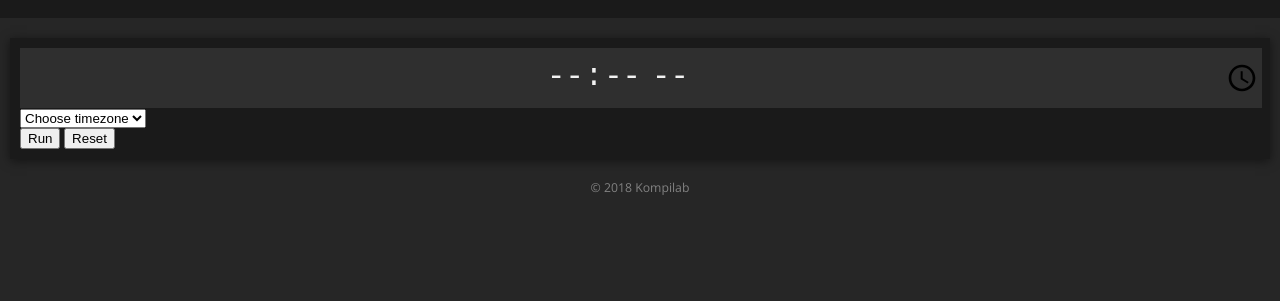
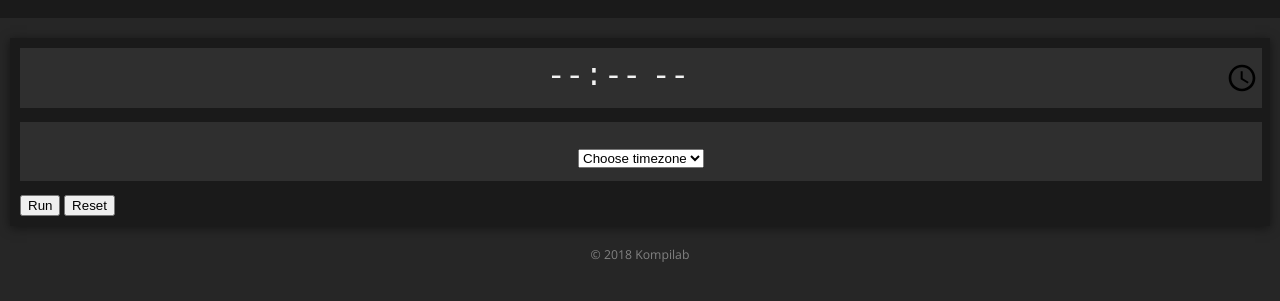
Before and after one commit to ceemion/cee_tools, an Electron app: page app/time_travel/home/home.html in a window 1280 px wide. Shown: the part 61-362 px from the top of the page. Drawn offline with nearby package versions, Linux system fonts and the light colour scheme; no server answers.

Commit message:
Style error status and inputs for TimeTravel

```diff
--- a/app/time_travel/home/home.js
+++ b/app/time_travel/home/home.js
@@ -16,7 +16,7 @@ const utils = {
   },
   populateTimezones: () => {
     const timezonesSelect = `
-      <div>
+      <div class="cee-time-input">
         <select id="timezone" class="select-time-zone">
           <option value="">Choose timezone</option>
           ${utils.buildOptions()}
@@ -44,7 +44,7 @@ const utils = {
           break;
       }
 
-      return output
+      return `<div class="status-text" style="color:#f16f6f;">${output}</div>`;
     }
   },
   resultTemplate: (data) => {
--- a/assets/styles/timetravel.css
+++ b/assets/styles/timetravel.css
@@ -23,18 +23,22 @@
   background-clip: padding-box;
   border: 1px solid #2f2f2f;
   border-radius: 0;
+  margin-bottom: 1rem;
   text-align: center;
   width: 100%;
   transition: all 0.15s ease-in-out;
 }
+
 .cee-time-input:hover {
   border-color: #5a5a5a;
 }
+
 .cee-time-input:focus {
   border-color: #5a5a5a;
   outline: 0;
   box-shadow: none;
 }
+
 .cee-time-input::placeholder {
  /* Chrome, Firefox, Opera, Safari 10.1+ */
   color: #bbb;
@@ -42,18 +46,22 @@
   opacity: 1;
  /* Firefox */
 }
+
 .cee-time-input:-ms-input-placeholder {
  /* Internet Explorer 10-11 */
   color: #bbb;
 }
+
 .cee-time-input::-ms-input-placeholder {
  /* Microsoft Edge */
   color: #bbb;
 }
+
 .cee-time-input:disabled {
   background-color: #e9ecef;
   cursor: not-allowed;
 }
+
 .cee-time-input:disabled:hover {
   border-color: #ced4da;
 }
```
